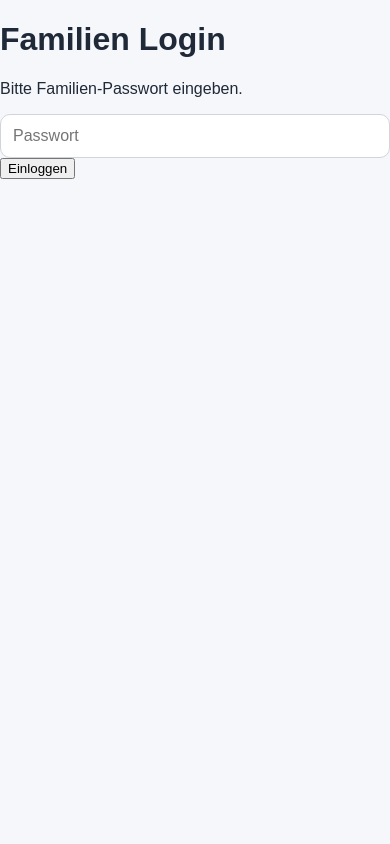
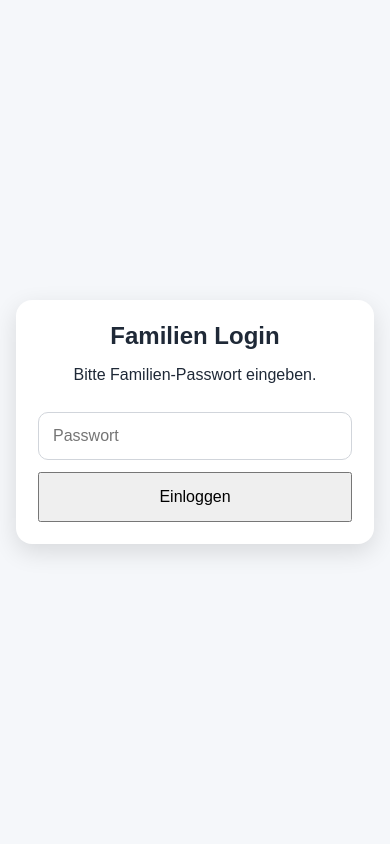
Before and after one commit to luiscalvin-web/turnier-app, a Flask app: page /login in a window 390 px wide. Run offline with Flask 3, Linux system fonts and the light colour scheme.

Commit message:
Update style.css

```diff
--- a/static/style.css
+++ b/static/style.css
@@ -308,3 +308,54 @@ th { background: #f9fafb; }
         text-align: center;
     }
 }
+
+.login-body {
+    min-height: 100vh;
+    display: flex;
+    align-items: center;
+    justify-content: center;
+    padding: 16px;
+    background: #f5f7fa;
+}
+
+.login-card {
+    width: 100%;
+    max-width: 420px;
+    background: white;
+    padding: 28px;
+    border-radius: 16px;
+    box-shadow: 0 8px 24px rgba(0,0,0,0.12);
+    text-align: center;
+}
+
+.login-card h1 {
+    margin-top: 0;
+}
+
+.login-card input {
+    width: 100%;
+    padding: 14px;
+    font-size: 16px;
+    margin: 12px 0;
+}
+
+.login-card button {
+    width: 100%;
+    padding: 14px;
+    font-size: 16px;
+}
+
+.login-error {
+    color: red;
+    font-weight: bold;
+}
+
+@media (max-width: 480px) {
+    .login-card {
+        padding: 22px;
+    }
+
+    .login-card h1 {
+        font-size: 24px;
+    }
+}
```
